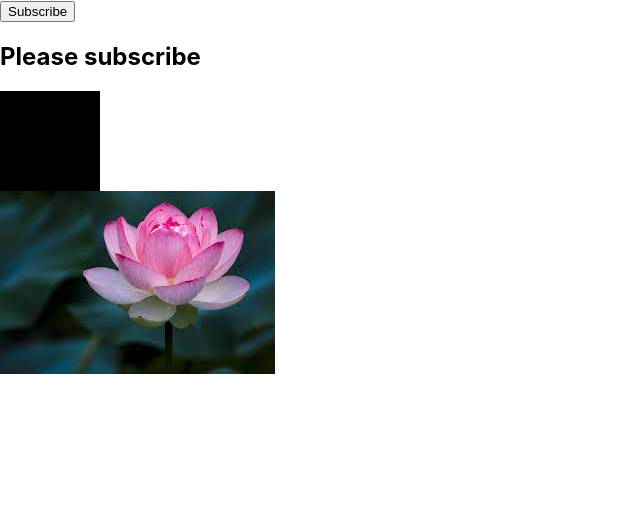
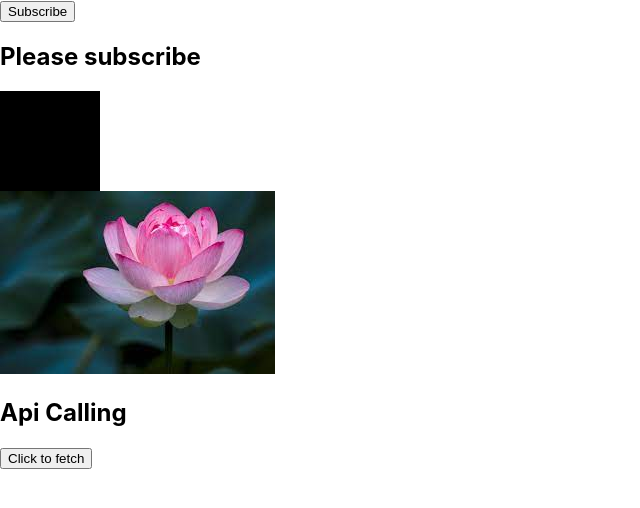
Before and after one commit to SameeraShaik01/ReactApp, a React (Create React App) app: page / in a window 1280 px wide. Shown: the top 508 px of the page, without its empty margins (0-640 px from the left). Built offline with nearby package versions, Linux system fonts and the light colour scheme.

Commit message:
task add

```diff
--- a/src/App.js
+++ b/src/App.js
@@ -37,6 +37,7 @@ import Theme from './taskday9';
 //  firstClass from './buildcomponent2/buildcomponent2';
 import FirstClass from './buildcomponent2/buildcomponent2';
 import { ImageAlter } from './imagealter/imagealter';
+import { ApiCall } from './exception/exception';
 function ImportBC2()
 {
   return(
@@ -44,6 +45,7 @@ function ImportBC2()
     <FirstClass/>
     <Theme/>
     <ImageAlter/>
+    <ApiCall/>
     </>
   )
 }
--- /dev/null
+++ b/src/exception/exception.js
@@ -0,0 +1,26 @@
+import {Component} from "react"
+
+export class ApiCall extends Component{
+    handleData=()=>{
+        try{
+        fetch("https://fakestoreapi.com/carts")
+        .then(response=>response.json())
+        .then(response=>console.log("repsopnded"))
+        .catch(err=>console.log("error"))
+        }catch{
+            console.log("404 notfound")
+            alert("Something went wrong")
+        }
+    }
+    render()
+    {
+
+        return(
+            <>
+          <h2>Api Calling</h2>
+          <button onClick={this.handleData}>Click to fetch</button>
+          </>
+        )
+
+    }
+}
```
